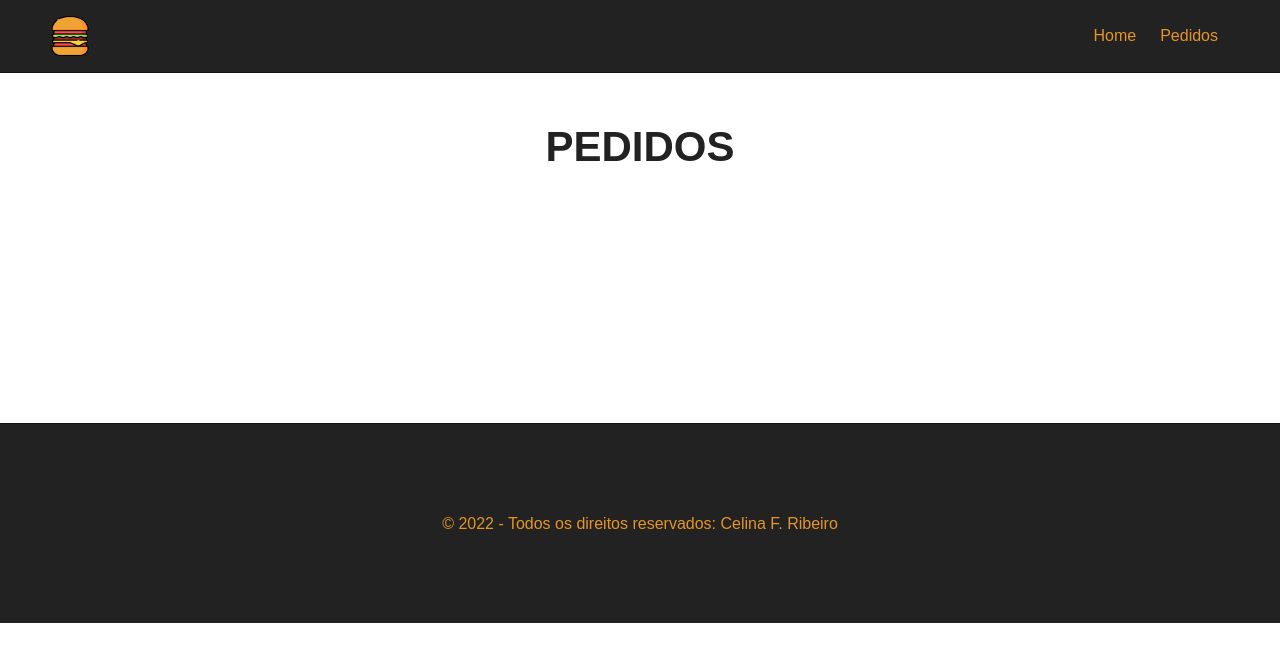
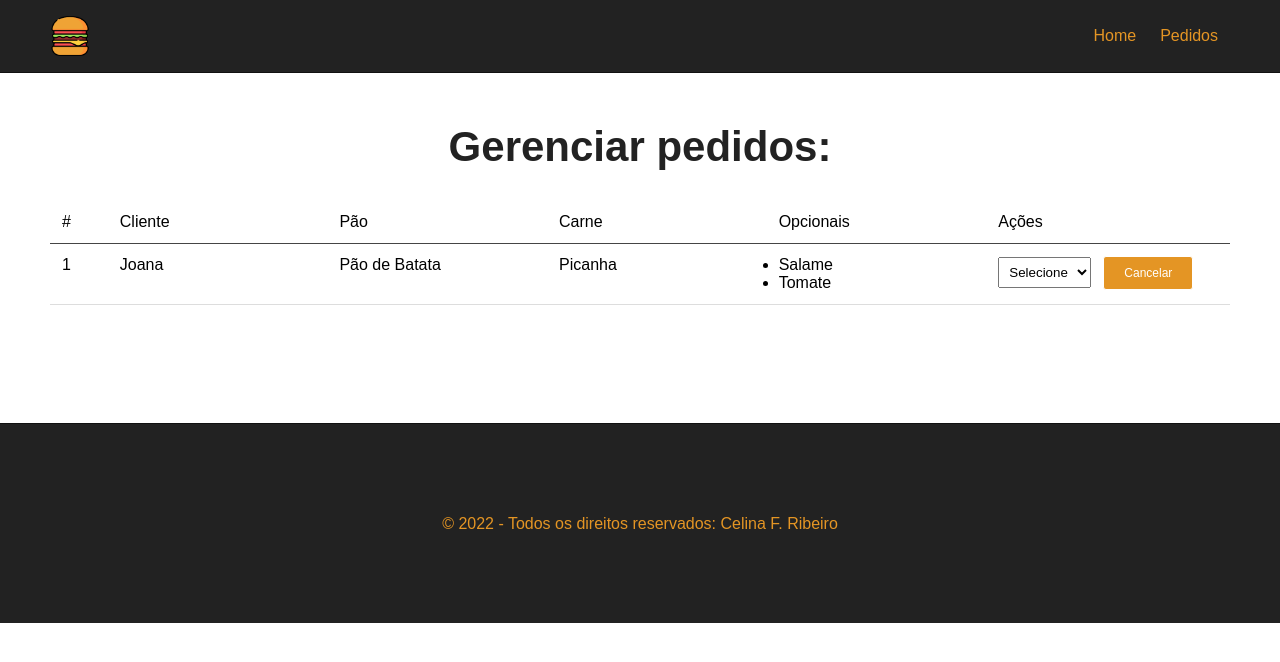
Before and after one commit to CelinaRibeiro/vue-burger, a Vue app: page /pedidos in a window 1280 px wide. Shown: the top 662 px of the page. Built offline with nearby package versions, Linux system fonts and the light colour scheme.

Commit message:
craindo tela de pedidos

```diff
--- /dev/null
+++ b/src/components/Dashboard.vue
@@ -0,0 +1,93 @@
+<template>
+   <div id="burger-table">
+        <div>
+            <div id="burger-table-heading">
+                <div class="order-id">#</div>
+                <div>Cliente</div>
+                <div>Pão</div>
+                <div>Carne</div>
+                <div>Opcionais</div>
+                <div>Ações</div>
+            </div>
+        </div>
+        <div id="burger-table-rows">
+            <div class="burger-table-row">
+                <div class="order-number">1</div>
+                <div>Joana</div>
+                <div>Pão de Batata</div>
+                <div>Picanha</div>
+                <div>
+                    <ul>
+                        <li>Salame</li>
+                        <li>Tomate</li>
+                    </ul>
+                </div>
+                <div>
+                    <select name="status" class="status">
+                        <option class="status" value="">Selecione</option>
+                    </select>
+                    <button class="delete-btn">Cancelar</button>
+                </div>
+            </div>
+        </div>
+   </div>
+</template>
+
+<script>
+   export default {
+        name: 'Dashboard'
+   }
+</script>
+
+<style scoped>
+    #burger-table {
+        max-width: 1200px;
+        margin: 0 auto;
+    }
+    #burger-table-heading,
+    #burger-table-rows,
+    .burger-table-row {
+        display: flex;
+        flex-wrap: wrap;
+    }
+    #burger-table-heading {
+        font-weight: 300;
+        padding: 12px;
+        border-bottom: 1px solid #454545;
+    }
+      #burger-table-heading div,
+      .burger-table-row div {
+        width: 19%;
+    }
+    .burger-table-row {
+        width: 100%;
+        padding: 12px;
+        border-bottom: 1px solid #ddd;
+    }
+     #burger-table-heading .order-id,
+     .burger-table-row .order-number {
+        width: 5%;
+    }
+    select {
+        padding: 6px 6px;
+        margin-right: 12px;
+    }
+    .delete-btn {
+        background-color: #E49524;
+        color: #fff;
+        font-weight: 500;
+        border: 1px solid #fff;
+        padding: 9px 20px;
+        margin: 0 auto;
+        border-radius: 3px;
+        cursor: pointer;
+        transition: .5s;
+        font-size: 12px;
+    }
+    .delete-btn:hover {
+        color: #fff;
+        background-color: #e9a74a;
+    }
+
+
+</style>
--- a/src/views/Pedidos.vue
+++ b/src/views/Pedidos.vue
@@ -1,5 +1,14 @@
 <template>
   <div class="main-container">
-    <h1>PEDIDOS</h1>
+    <h1>Gerenciar pedidos:</h1>
+    <Dashboard />
   </div>
 </template>
+
+<script>
+import Dashboard from "../components/Dashboard.vue";
+  export default {
+    name: "Pedidos",
+    components: { Dashboard }
+}
+</script>
```
